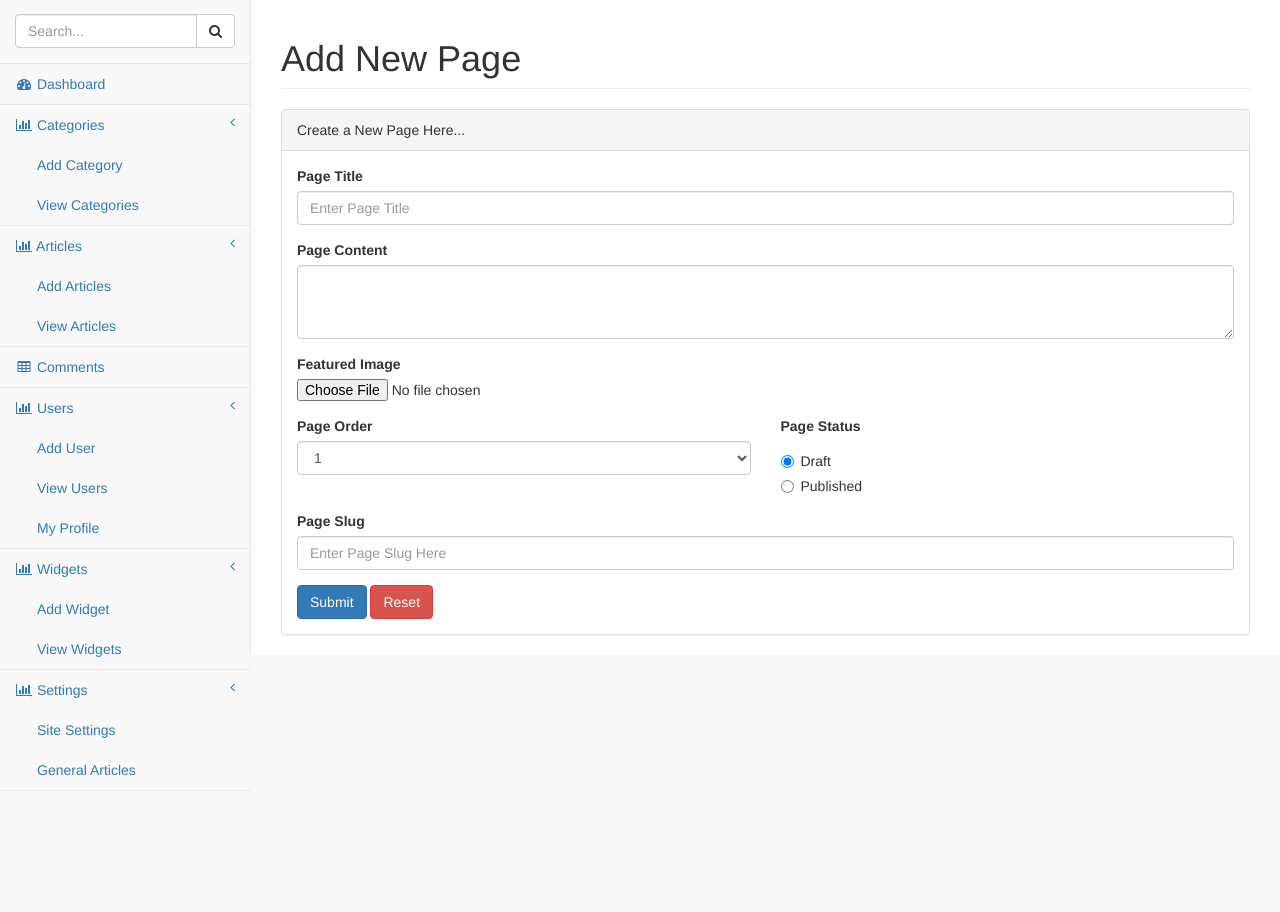
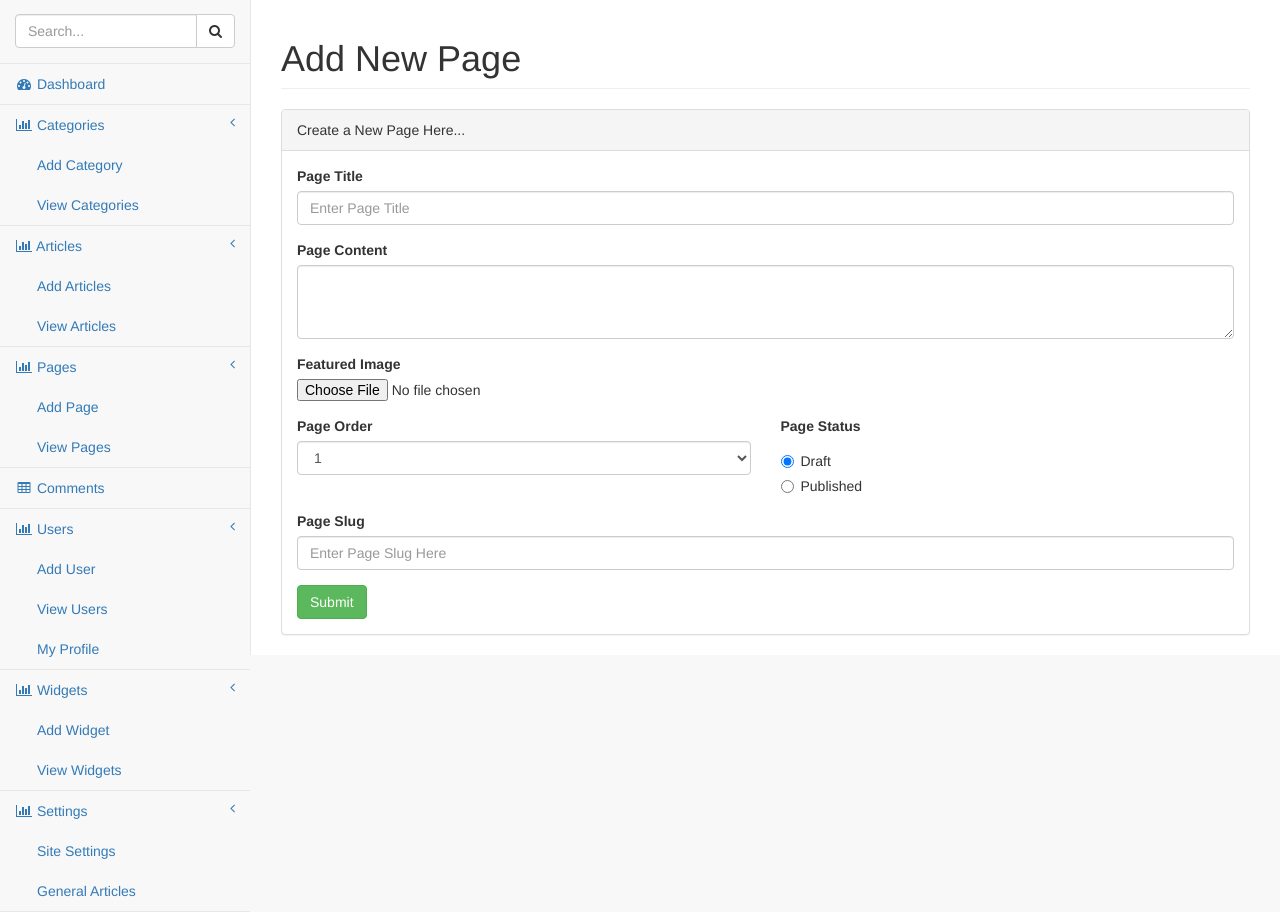
Before and after one commit to codingcyber/Blog-PHP, a PHP site: page /add-page.php in a window 1280 px wide. Shown: the part 52-964 px from the top of the page. Before the commit the page ends 843 px from the top, so only its background shows below. Run offline with PHP 8.4, Linux system fonts and the light colour scheme; the visitor is signed in with stand-in values (Sample User, id 1).

Commit message:
6-1 Add Pages

```diff
--- a/admin/add-article.php
+++ b/admin/add-article.php
@@ -53,7 +53,7 @@ if(isset($_POST) & !empty($_POST)){
             }
             header("location: view-articles.php");
         }else{
-            $errors[] = "Failed to Add Category";
+            $errors[] = "Failed to Add Article";
         }
     }
 }
--- a/admin/add-page.php
+++ b/admin/add-page.php
@@ -1,5 +1,61 @@
-<?php include('includes/header.php'); ?>
-<?php include('includes/navigation.php'); ?>
+<?php
+include('includes/check-login.php');
+require_once('../includes/connect.php');
+if(isset($_POST) & !empty($_POST)){
+    // PHP Form Validations
+    if(empty($_POST['title'])){$errors[] = "Title Field is Required";}
+    if(empty($_POST['content'])){$errors[] = "Content Field is Required";}
+    if(empty($_POST['slug'])){$errors[] = "Slug Field is Required";}
+    // CSRF Token Validation
+    if(isset($_POST['csrf_token'])){
+        if($_POST['csrf_token'] === $_SESSION['csrf_token']){
+        }else{
+            $errors[] = "Problem with CSRF Token Verification";
+        }
+    }else{
+        $errors[] = "Problem with CSRF Token Validation";
+    }
+    // CSRF Token Time Validation
+    $max_time = 60*60*24;
+    if(isset($_SESSION['csrf_token_time'])){
+        $token_time = $_SESSION['csrf_token_time'];
+        if(($token_time + $max_time) >= time()){
+        }else{
+            $errors[] = "CSRF Token Expired";
+            unset($_SESSION['csrf_token']);
+            unset($_SESSION['csrf_token_time']);
+        }
+    }else{
+        unset($_SESSION['csrf_token']);
+        unset($_SESSION['csrf_token_time']);
+    }
+    if(empty($errors)){
+        // TODO : Upload Page Image
+        $sql = "INSERT INTO pages (uid, title, content, status, slug, page_order) VALUES (:uid, :title, :content, :status, :slug, :pageorder)";
+        $result = $db->prepare($sql);
+        $values = array(':uid'      => $_SESSION['id'],
+                        ':title'    => $_POST['title'],
+                        ':content'  =>  $_POST['content'],
+                        ':status'   => $_POST['status'],
+                        ':slug'     => $_POST['slug'],
+                        ':pageorder'=> $_POST['pageorder']
+                        );
+        $res = $result->execute($values) or die(print_r($result->errorInfo(), true));
+        if($res){
+            header("location: view-pages.php");
+        }else{
+            $errors[] = "Failed to Add Page";
+        }
+    }
+}
+// Create CSRF token
+$token = md5(uniqid(rand(), TRUE));
+$_SESSION['csrf_token'] = $token;
+$_SESSION['csrf_token_time'] = time();
+
+include('includes/header.php');
+include('includes/navigation.php');
+?>
 <div id="page-wrapper" style="min-height: 345px;">
     <div class="row">
         <div class="col-lg-12">
@@ -15,27 +71,46 @@
                     Create a New Page Here...
                 </div>
                 <div class="panel-body">
+                    <?php
+                        if(!empty($messages)){
+                            echo "<div class='alert alert-success'>";
+                            foreach ($messages as $message) {
+                                echo "<span class='glyphicon glyphicon-ok'></span>&nbsp;". $message ."<br>";
+                            }
+                            echo "</div>";
+                        }
+                    ?>
+                    <?php
+                        if(!empty($errors)){
+                            echo "<div class='alert alert-danger'>";
+                            foreach ($errors as $error) {
+                                echo "<span class='glyphicon glyphicon-remove'></span>&nbsp;". $error ."<br>";
+                            }
+                            echo "</div>";
+                        }
+                    ?>
                     <div class="row">
                         <div class="col-lg-12">
-                            <form role="form">
+                            <form role="form" method="post">
+                                <input type="hidden" name="csrf_token" value="<?php echo $token; ?>">
                                 <div class="form-group">
                                     <label>Page Title</label>
-                                    <input class="form-control" placeholder="Enter Page Title">
+                                    <input class="form-control" name="title" placeholder="Enter Page Title" value="<?php if(isset($_POST['title'])){ echo $_POST['title'];} ?>">
                                 </div>
                                 <div class="form-group">
                                     <label>Page Content</label>
-                                    <textarea class="form-control" rows="3"></textarea>
+                                    <textarea class="form-control" name="content" rows="3"><?php if(isset($_POST['content'])){ echo $_POST['content'];} ?></textarea>
                                 </div>
                                 <div class="form-group">
                                     <label>Featured Image</label>
-                                    <input type="file">
+                                    <input type="file" name="image">
                                 </div>
 
                                 <div class="row">
                                     <div class="col-lg-6">
                                         <div class="form-group">
                                             <label>Page Order</label>
-                                            <select class="form-control">
+                                            <select name="pageorder" class="form-control">
                                                 <option>1</option>
                                                 <option>2</option>
                                                 <option>3</option>
@@ -49,12 +124,12 @@
                                             <label>Page Status</label>
                                             <div class="radio">
                                                 <label>
-                                                    <input type="radio" name="optionsRadios" id="optionsRadios1" value="option1" checked="">Draft
+                                                    <input type="radio" name="status" id="optionsRadios1" value="draft" checked="">Draft
                                                 </label>
                                             </div>
                                             <div class="radio">
                                                 <label>
-                                                    <input type="radio" name="optionsRadios" id="optionsRadios3" value="option3">Published
+                                                    <input type="radio" name="status" id="optionsRadios3" value="published">Published
                                                 </label>
                                             </div>
                                         </div>
@@ -62,10 +137,9 @@
                                 </div>
                                 <div class="form-group">
                                     <label>Page Slug</label>
-                                    <input class="form-control" placeholder="Enter Page Slug Here">
+                                    <input class="form-control" name="slug" placeholder="Enter Page Slug Here" value="<?php if(isset($_POST['slug'])){ echo $_POST['slug'];} ?>">
                                 </div>
-                                <button type="submit" class="btn btn-primary">Submit</button>
-                                <button type="reset" class="btn btn-danger">Reset </button>
+                                <input type="submit" class="btn btn-success" value="Submit" />
                             </form>
                         </div>
                         <!-- /.col-lg-6 (nested) -->
--- a/admin/includes/navigation.php
+++ b/admin/includes/navigation.php
@@ -74,6 +74,18 @@
                     <!-- /.nav-second-level -->
                 </li>
                 <li>
+                    <a href="#"><i class="fa fa-bar-chart-o fa-fw"></i> Pages<span class="fa arrow"></span></a>
+                    <ul class="nav nav-second-level">
+                        <li>
+                            <a href="add-page.php">Add Page</a>
+                        </li>
+                        <li>
+                            <a href="view-pages.php">View Pages</a>
+                        </li>
+                    </ul>
+                    <!-- /.nav-second-level -->
+                </li>
+                <li>
                     <a href="#"><i class="fa fa-table fa-fw"></i> Comments</a>
                 </li>
                 <li>
--- a/database-plan.txt
+++ b/database-plan.txt
@@ -55,6 +55,7 @@ pages
 -content
 -status
 -slug
+-page_order
 -created
 -updated
 
```
